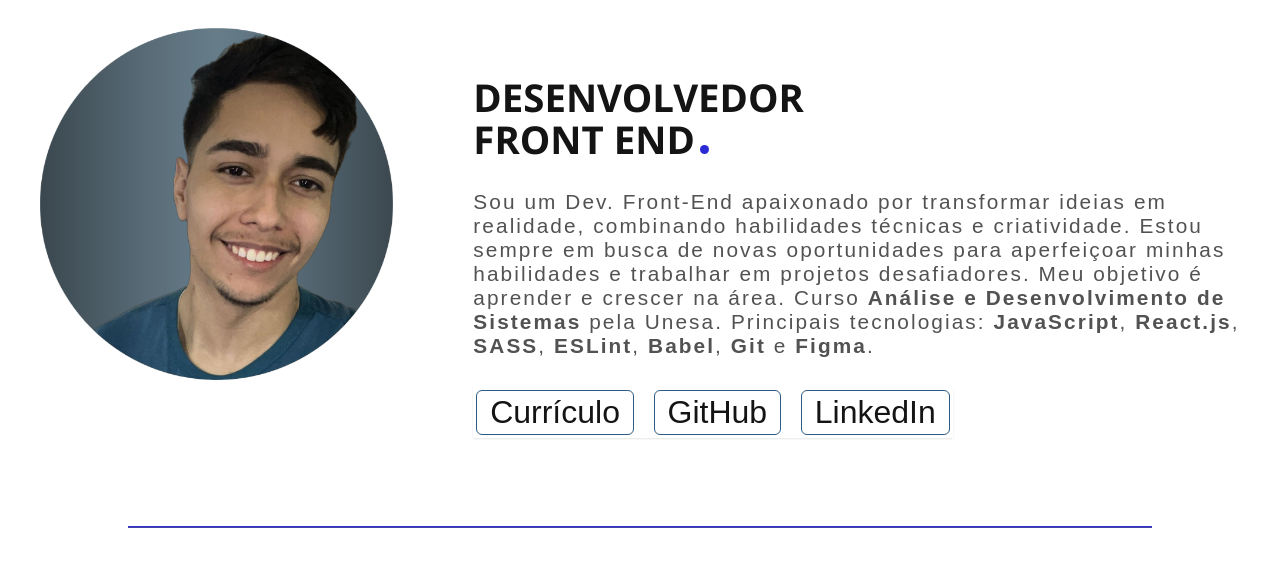
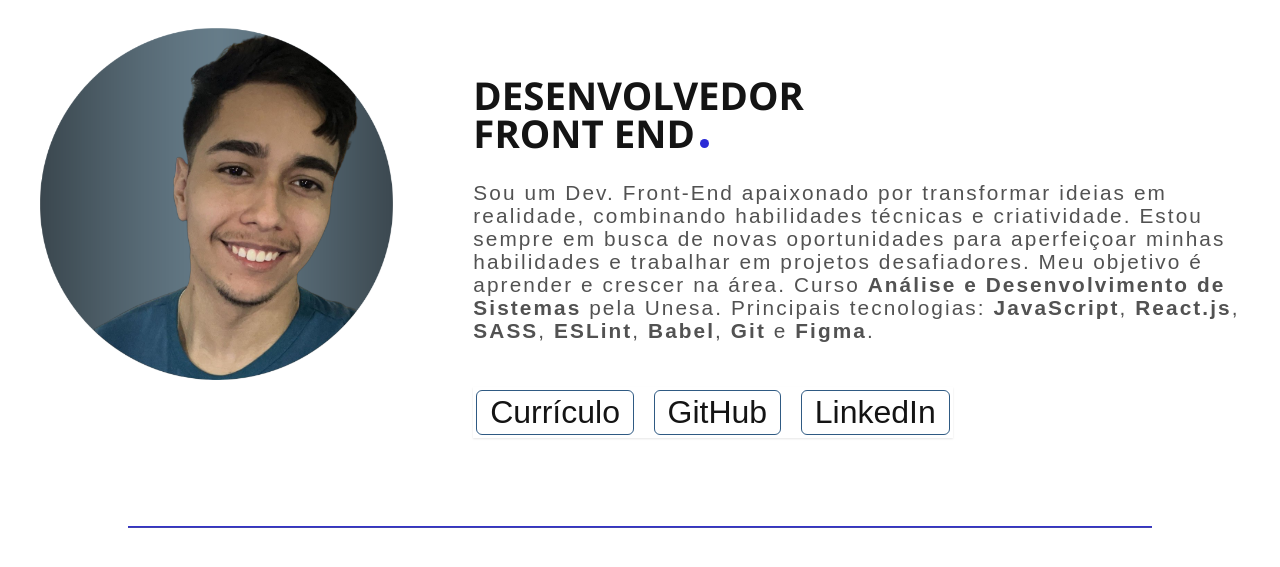
Before and after one commit to draftLk/Portfoilio, a plain HTML site: page index.html in a window 1280 px wide. Shown: the part 147-714 px from the top of the page. Drawn offline with Linux system fonts and the light colour scheme.

Commit message:
lineHeight

```diff
--- a/css/global.css
+++ b/css/global.css
@@ -25,6 +25,7 @@ p {
 
 p {
   letter-spacing: 0.1em;
+  line-height: 1.1em;
 }
 
 ul {
--- a/css/introducao.css
+++ b/css/introducao.css
@@ -28,7 +28,7 @@
   text-transform: uppercase;
   font-size: 2.4rem;
   margin-bottom: 30px;
-  line-height: 1.1;
+  line-height: 1em;
   font-family: "Segoe UI", Tahoma, Geneva, Verdana, sans-serif;
 }
 
--- a/index.html
+++ b/index.html
@@ -46,7 +46,7 @@
       <div class="wildbeast">
         <div class="wild-textos">
           <h3><a href="https://draftLk.github.io/wildbeast/" target="_blank">Wildbest</a></h3>
-          <p class="paragrafo">Site fictício Wildbest, criado com objetivo de maximizar conhecimentos em<strong>CSS Grid Layout</strong>-Neste projeto trabalhei com <strong>HTML</strong> e <strong>CSS</strong>, desenvolvendo habilidades avançadas de <strong>CSS Grid Layout</strong>.</p>
+          <p class="paragrafo">Site fictício Wildbest, criado com objetivo de maximizar conhecimentos em<strong> CSS Grid Layout -</strong> Neste projeto trabalhei com <strong>HTML</strong> e <strong>CSS</strong>, desenvolvendo habilidades avançadas de <strong>CSS Grid Layout</strong>.</p>
           <ul>
             <li><strong>HTML</strong></li>
             <li><strong>CSS</strong></li>
```
